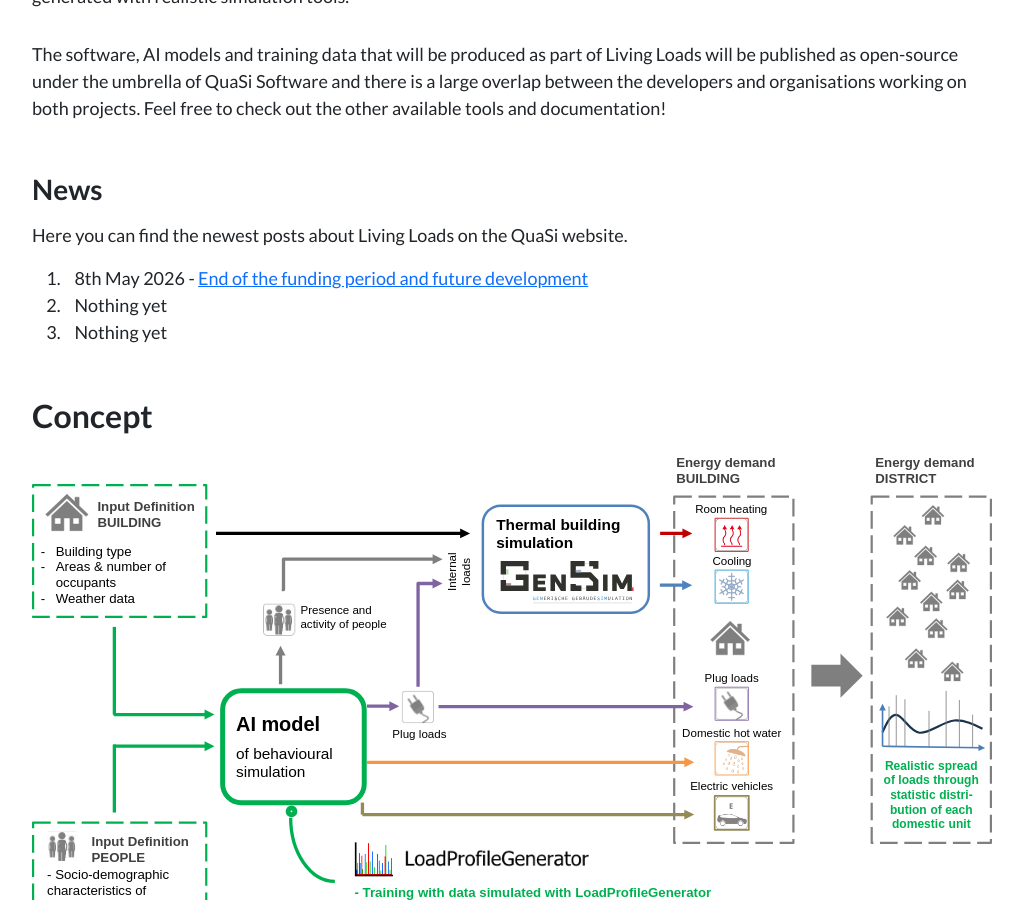
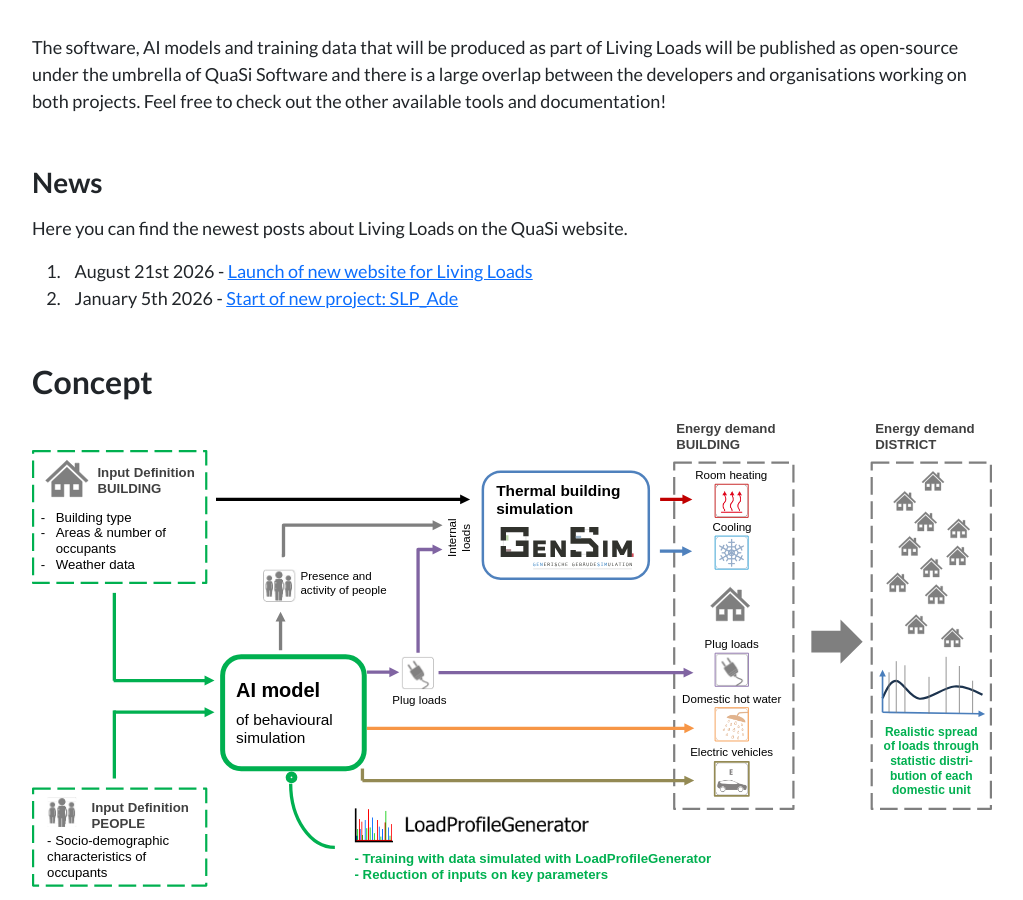
Before and after one commit to QuaSi-Software/living-loads-website, a Jekyll site: the page built from index.markdown, in a window 1280 px wide and 900 px high, scrolled down 1148 px. Shown: the whole window, without its empty margins (128-1151 px from the left). Built offline with Jekyll 4.4.1, drawn with Linux system fonts in a browser that asks for light colours.

Commit message:
Update news section with different links and some minor adjustments.

```diff
--- a/_layouts/default.html
+++ b/_layouts/default.html
@@ -26,7 +26,9 @@
         <nav class="navbar navbar-expand-md navbar-light bg-light static-top">
             <div class="container d-inline-flex flex-column">
                 <p>
-                    <a href="{{'' | absolute_url}}"><img id="header-logo" src="{{'assets/logos/lilo.png' | absolute_url}}"/></a>
+                    <a href="{{'' | absolute_url}}">
+                        <img id="header-logo" src="{{'assets/logos/lilo.svg' | absolute_url}}" style="width: 350px;"/>
+                    </a>
                 </p>
 
                 <p id="header-logo-subtitle">
--- a/_layouts/home.html
+++ b/_layouts/home.html
@@ -72,13 +72,16 @@ is_home_page: true
         </p>
         <ol>
             <li>
-                &nbsp;&nbsp; 8th May 2026 -
-                <a href="https://quasi-software.github.io/Website//news/2026/05/08/end-of-project-and-future-dev.html">
-                End of the funding period and future development
+                &nbsp;&nbsp; August 21st 2026 -
+                <a href="http://quasi-software.org/news/2026/08/21/launch-of-living-loads-website.html">
+                Launch of new website for Living Loads
                 </a>
             </li>
-            <li>&nbsp;&nbsp; Nothing yet</li>
-            <li>&nbsp;&nbsp; Nothing yet</li>
+            <li>&nbsp;&nbsp; January 5th 2026 -
+                <a href="http://quasi-software.org/news/2026/01/05/start-of-new-project.html">
+                Start of new project: SLP_Ade
+                </a>
+            </li>
         </ol>
     </div>
 </div>
@@ -131,17 +134,23 @@ is_home_page: true
         <div class="row" style="margin: 0;">
             <div class="col-lg-4" style="padding: 5px 0 5px 5px; height: 175px;">
                 <div style="border: 1px solid black; height: 100%; display: flex;">
-                    <img src="{{'assets/logos/fzj_ice-2.png' | absolute_url}}" style="width: 100%; max-width: 310px; margin: auto;"/>
+                    <a href="https://www.fz-juelich.de/de/ice/ice-2" style="width: 100%; max-width: 310px; margin: auto;">
+                        <img src="{{'assets/logos/fzj_ice-2.png' | absolute_url}}" style="width: 100%; max-width: 310px; margin: auto;"/>
+                    </a>
                 </div>
             </div>
             <div class="col-lg-4" style="padding: 5px; height: 175px;">
                 <div style="border: 1px solid black; height: 100%; display: flex;">
-                    <img src="{{'assets/logos/tmm-group.png' | absolute_url}}" style="width: 100%; max-width: 310px; margin: auto;"/>
+                    <a href="https://fact-gmbh.com/" style="width: 100%; max-width: 310px; margin: auto;">
+                        <img src="{{'assets/logos/tmm-group.png' | absolute_url}}" style="width: 100%; max-width: 310px; margin: auto;"/>
+                    </a>
                 </div>
             </div>
             <div class="col-lg-4" style="padding: 5px 5px 5px 0; height: 175px;">
                 <div style="border: 1px solid black; height: 100%; display: flex;">
-                    <img src="{{'assets/logos/siz-energieplus.png' | absolute_url}}" style="width: 100%; max-width: 310px; margin: auto;"/>
+                    <a href="https://siz-energieplus.de" style="width: 100%; max-width: 310px; margin: auto;">
+                        <img src="{{'assets/logos/siz-energieplus.png' | absolute_url}}" style="width: 100%; max-width: 310px; margin: auto;"/>
+                    </a>
                 </div>
             </div>
         </div>
```
Also changed, not shown: assets/logos/lilo.png (deleted), assets/logos/lilo.svg (added).
